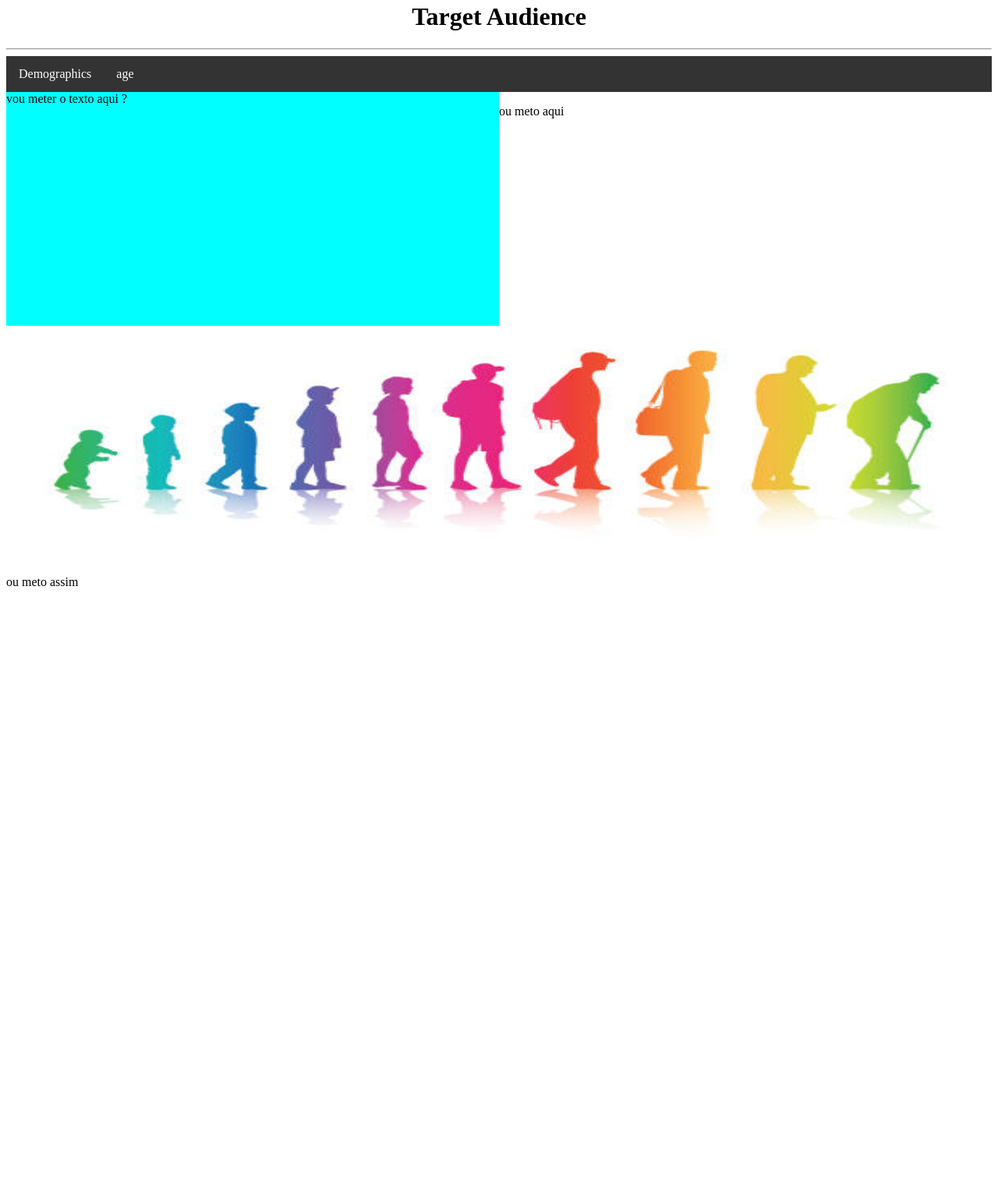
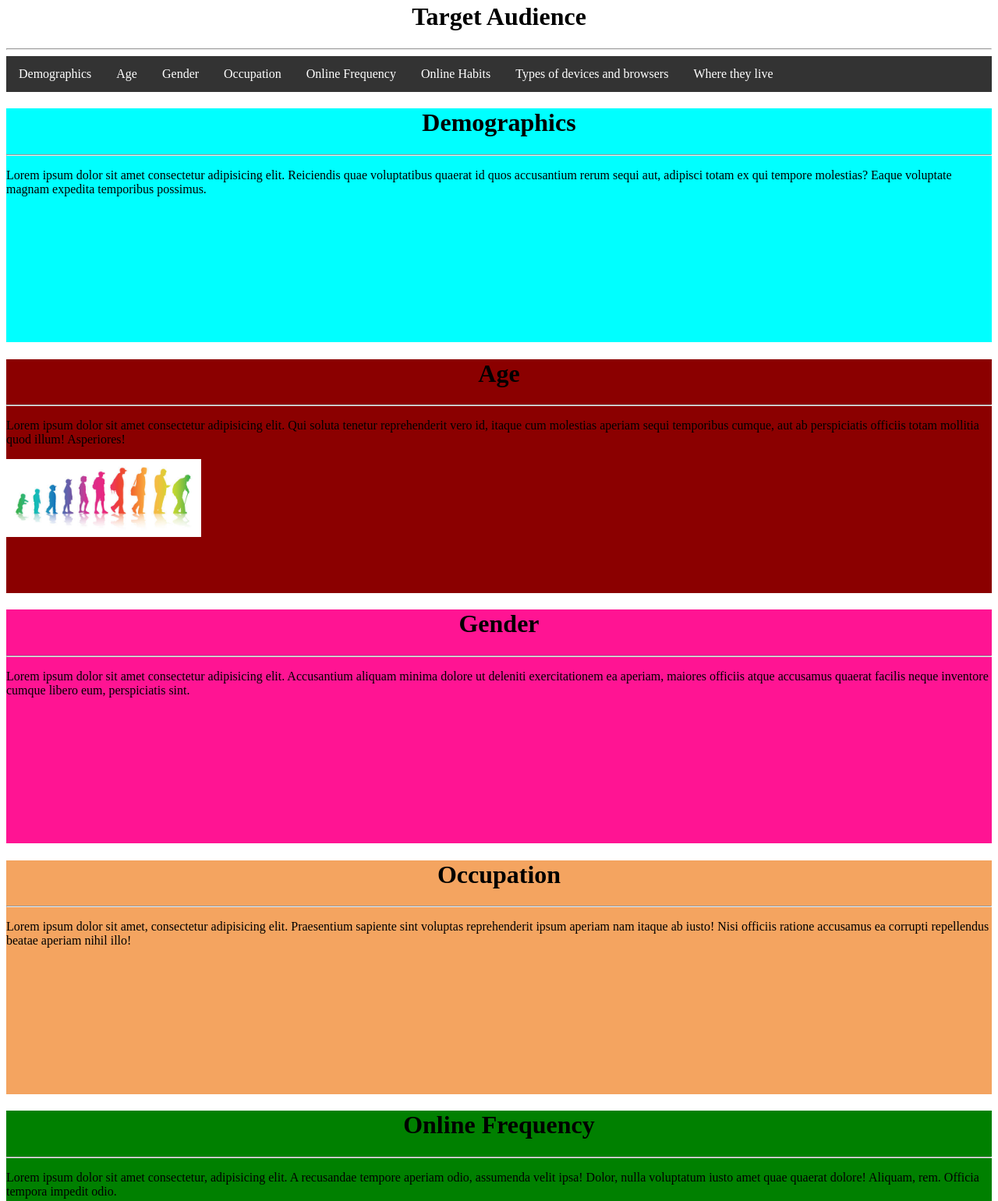
Before and after one commit to steph24sldn/Target-Audience-homework, a plain HTML site: page index.html in a window 1280 px wide. Shown: the part 18-1559 px from the top of the page at 78% size. Before the commit the page ends 800 px from the top, so only its background shows below. Drawn offline with Linux system fonts and the light colour scheme.

Commit message:
Add files via upload
the finished product

```diff
--- a/index.html
+++ b/index.html
@@ -41,22 +41,47 @@ li a:hover {
     <center><h1>Target Audience</h1></center> <hr>
     <ul>
         <li><a href="#dg">Demographics</a></li>
-        <li><a href="#age">age</a></li>
-        <li></li>
-        <li></li>
-        <li></li>
-        <li></li>
-        <li></li>
-        <li></li>
+        <li><a href="#age">Age</a></li>
+        <li><a href="#gender">Gender</a></li>
+        <li><a href="#occupation">Occupation</a></li>
+        <li><a href="#onlinef">Online Frequency</a></li>
+        <li><a href="#ohabits">Online Habits</a></li>
+        <li><a href="#db">Types of devices and browsers</a></li>
+        <li><a href="#wtl">Where they live</a></li>
     </ul>
 
     <div id="dg">
-      vou meter o texto aqui ?
-
+      <center><h1>Demographics</h1></center> <hr>
+      <p>Lorem ipsum dolor sit amet consectetur adipisicing elit. Reiciendis quae voluptatibus quaerat id quos accusantium rerum sequi aut, adipisci totam ex qui tempore molestias? Eaque voluptate magnam expedita temporibus possimus.</p>
     </div>
-    <p style="margin-left: 40px;">ou meto aqui</p> <br><br><br><br><br><br><br><br><br><br><br><br>
-
-    <img src="images/age pic.jpg" id="age" alt="a picture of age">
-    <p>ou meto assim</p>
+    <div id="age">
+      <center><h1>Age</h1></center> <hr>
+      <p>Lorem ipsum dolor sit amet consectetur adipisicing elit. Qui soluta tenetur reprehenderit vero id, itaque cum molestias aperiam sequi temporibus cumque, aut ab perspiciatis officiis totam mollitia quod illum! Asperiores!</p>
+      <img src="images/age pic.jpg" alt="a image of age" style="max-width: 250px;" style="max-height: 250px">
+    </div>
+    <div id="gender">
+      <center><h1>Gender</h1></center> <hr>
+      <p>Lorem ipsum dolor sit amet consectetur adipisicing elit. Accusantium aliquam minima dolore ut deleniti exercitationem ea aperiam, maiores officiis atque accusamus quaerat facilis neque inventore cumque libero eum, perspiciatis sint.</p>
+    </div>
+    <div id="occupation">
+      <center><h1>Occupation</h1></center> <hr>
+      <p>Lorem ipsum dolor sit amet, consectetur adipisicing elit. Praesentium sapiente sint voluptas reprehenderit ipsum aperiam nam itaque ab iusto! Nisi officiis ratione accusamus ea corrupti repellendus beatae aperiam nihil illo!</p>
+    </div>
+    <div id="onlinef">
+      <center><h1>Online Frequency</h1></center> <hr>
+      <p>Lorem ipsum dolor sit amet consectetur, adipisicing elit. A recusandae tempore aperiam odio, assumenda velit ipsa! Dolor, nulla voluptatum iusto amet quae quaerat dolore! Aliquam, rem. Officia tempora impedit odio.</p>
+    </div>
+    <div id="ohabits">
+      <center><h1>Online Habits</h1></center> <hr>
+      <p>Lorem ipsum dolor sit, amet consectetur adipisicing elit. Perferendis natus amet neque debitis asperiores nisi nihil inventore magnam reprehenderit, facere, repellendus, accusamus commodi? Temporibus molestiae quos quo sequi harum tempora.</p>
+    </div>
+    <div id="db">
+      <center><h1>Type of devices and browsers</h1></center> <hr>
+      <p>Lorem ipsum dolor sit amet consectetur, adipisicing elit. Ratione deserunt sequi exercitationem eum fugit laboriosam! Fuga, alias in delectus labore consectetur numquam ut consequatur temporibus aperiam deserunt veniam maxime mollitia.</p>
+    </div>
+    <div id="wtl">
+      <center><h1>Where they live</h1></center> <hr>
+      <p>Lorem ipsum dolor sit amet consectetur adipisicing elit. Similique soluta tempora accusamus quasi nihil repellat sed deserunt quisquam, porro omnis cupiditate doloremque facilis voluptatibus, modi ratione ad! Unde, itaque atque?</p>
+    </div>
 </body>
 </html>
--- a/styles.css
+++ b/styles.css
@@ -1,12 +1,41 @@
 #dg{
     background-color: aqua;
-    width: 50%;
-    height: 300px;
-    float: left;
-}
-
-img{
     width: 100%;
     height: 300px;
-
 }
+#age{
+    background-color: darkred;
+    width: 100%;
+    height: 300px;
+}
+#gender{
+    background-color: deeppink;
+    width: 100%;
+    height: 300px;
+}
+#occupation{
+    background-color: sandybrown;
+    width: 100%;
+    height: 300px;
+}
+#onlinef{
+    background-color: green;
+    width: 100%;
+    height: 300px;
+}
+#ohabits{
+    background-color: midnightblue;
+    color: white;
+    width: 100%;
+    height: 300px;
+}
+#db{
+    background-color: pink;
+    width: 100%;
+    height: 300px;
+}
+#wtl{
+    background-color: orange;
+    width: 100%;
+    height: 300px;
+}
```
